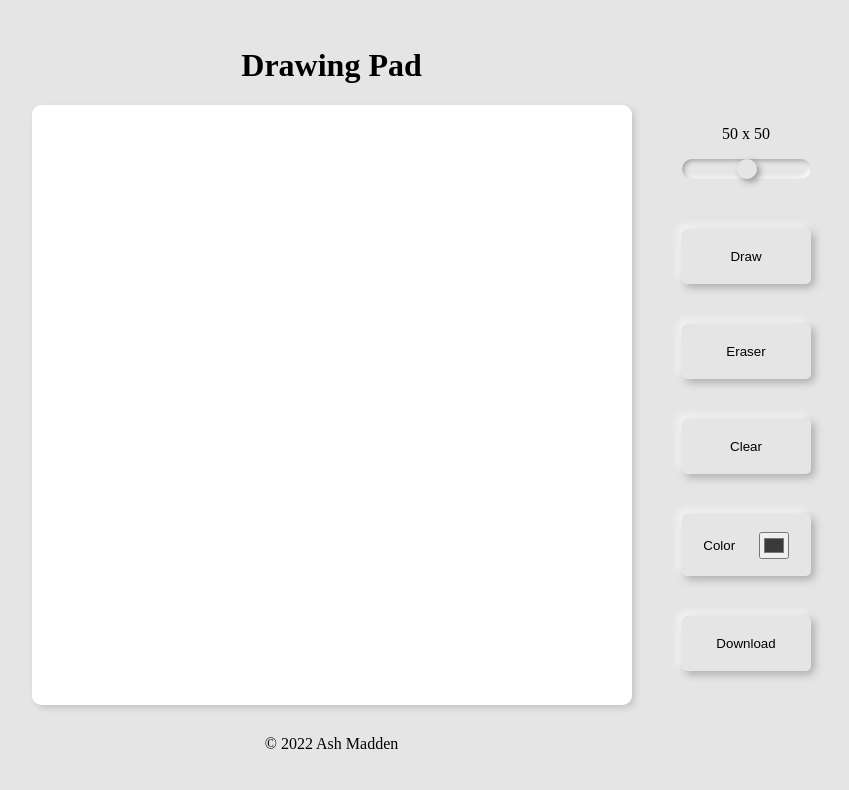
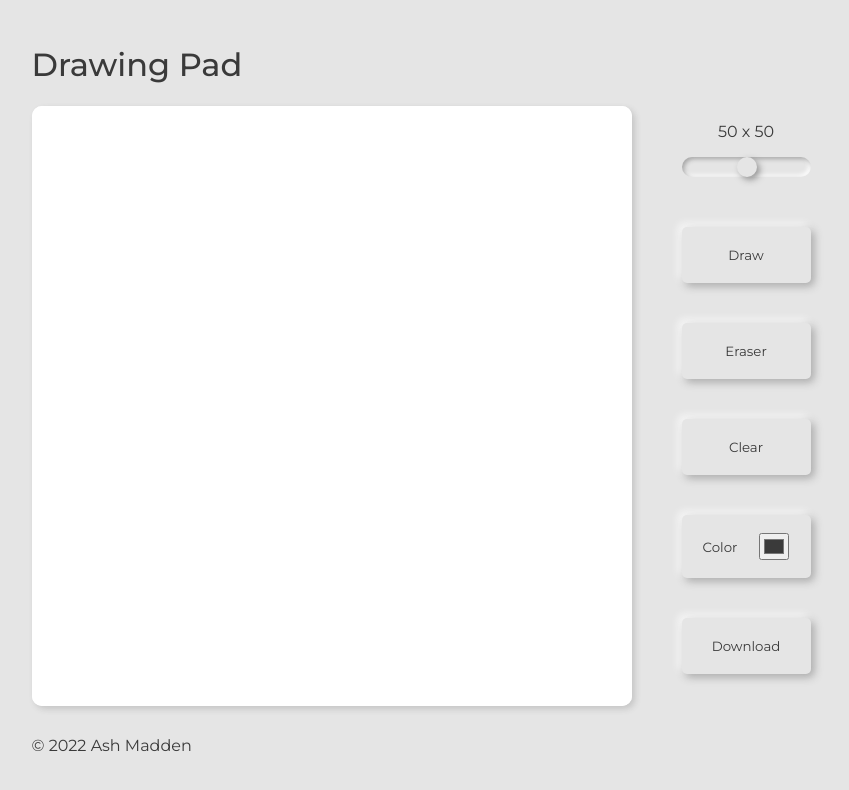
Before and after one commit to ashmaddenweb/Drawing-Pad, a plain HTML site: page index.html in a window 1280 px wide. Shown: the whole page, without its empty margins (227-1076 px from the left). Drawn offline with nearby package versions, Linux system fonts and the light colour scheme.

Commit message:
change font

```diff
--- a/index.html
+++ b/index.html
@@ -5,13 +5,17 @@
       <meta name="viewport" content="width=device-width, initial-scale=1.0">
       <meta http-equiv="X-UA-Compatible" content="ie=edge">
       <title>Drawing Pad</title>
+      <link rel="preconnect" href="https://fonts.googleapis.com">
+      <link rel="preconnect" href="https://fonts.gstatic.com" crossorigin>
+      <link href="https://fonts.googleapis.com/css2?family=Montserrat:wght@400;500&display=swap" rel="stylesheet">
+      <link rel="icon" href="img/pencil.svg">
       <link rel="stylesheet" href="style.css">
    </head>
    <body>
       <container class="etch-container">
          <div class="app-container">
             <div class="inner-app-container">
-               <h1>Drawing Pad</h1>
+               <h1 class="heading-font">Drawing Pad</h1>
                <div id="grid-container-shadow">
                   <div id="grid-container" class="grid-container">
                   </div>
--- a/style.css
+++ b/style.css
@@ -19,7 +19,16 @@ body{
 .inner-app-container{
     display: flex;
     flex-direction: column;
-    align-items: center;
+}
+.heading-font{
+    font-family: 'Montserrat', sans-serif;
+    font-weight: 500;
+    color: #3a3a3a;
+}
+p, button{
+    font-family: 'Montserrat', sans-serif;
+    font-weight: 400;
+    color: #3a3a3a;
 }
 h1{
     margin-top: 0px;
```
Also changed, not shown: img/pencil.svg (added).
